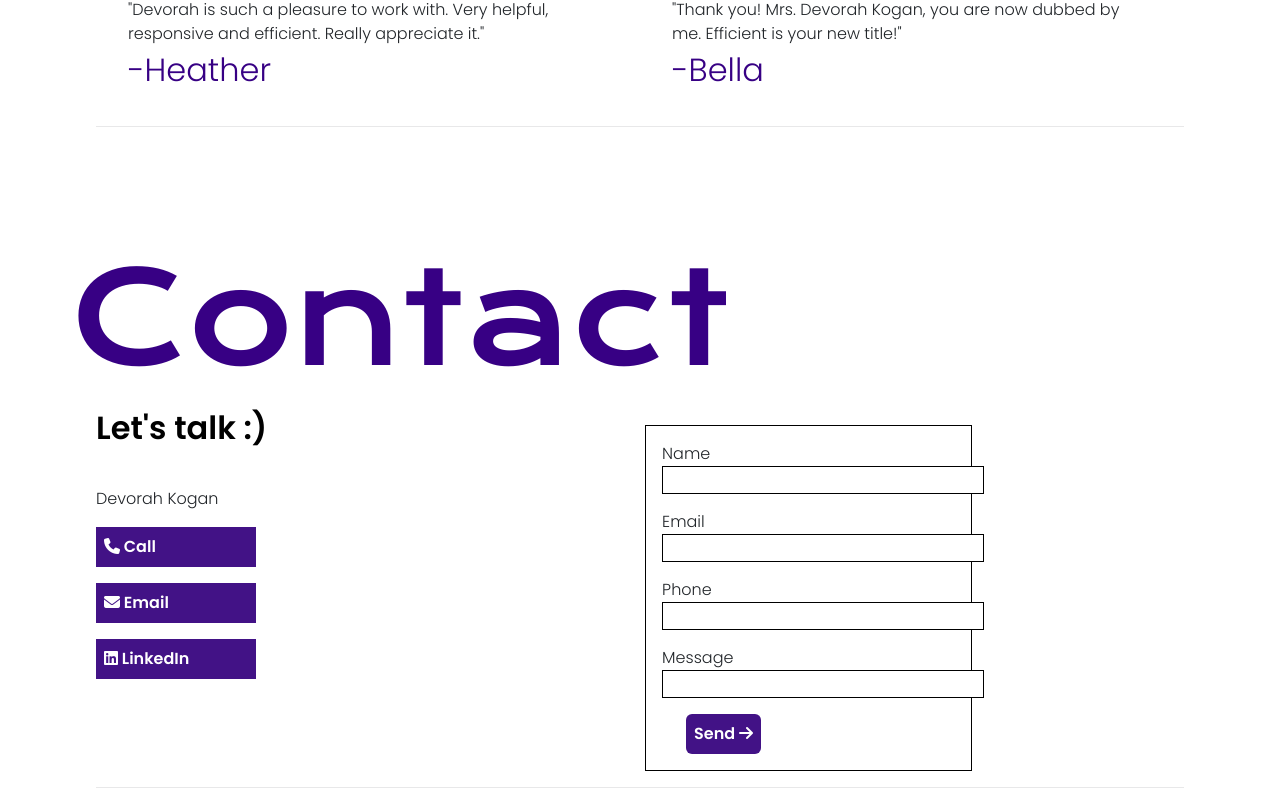
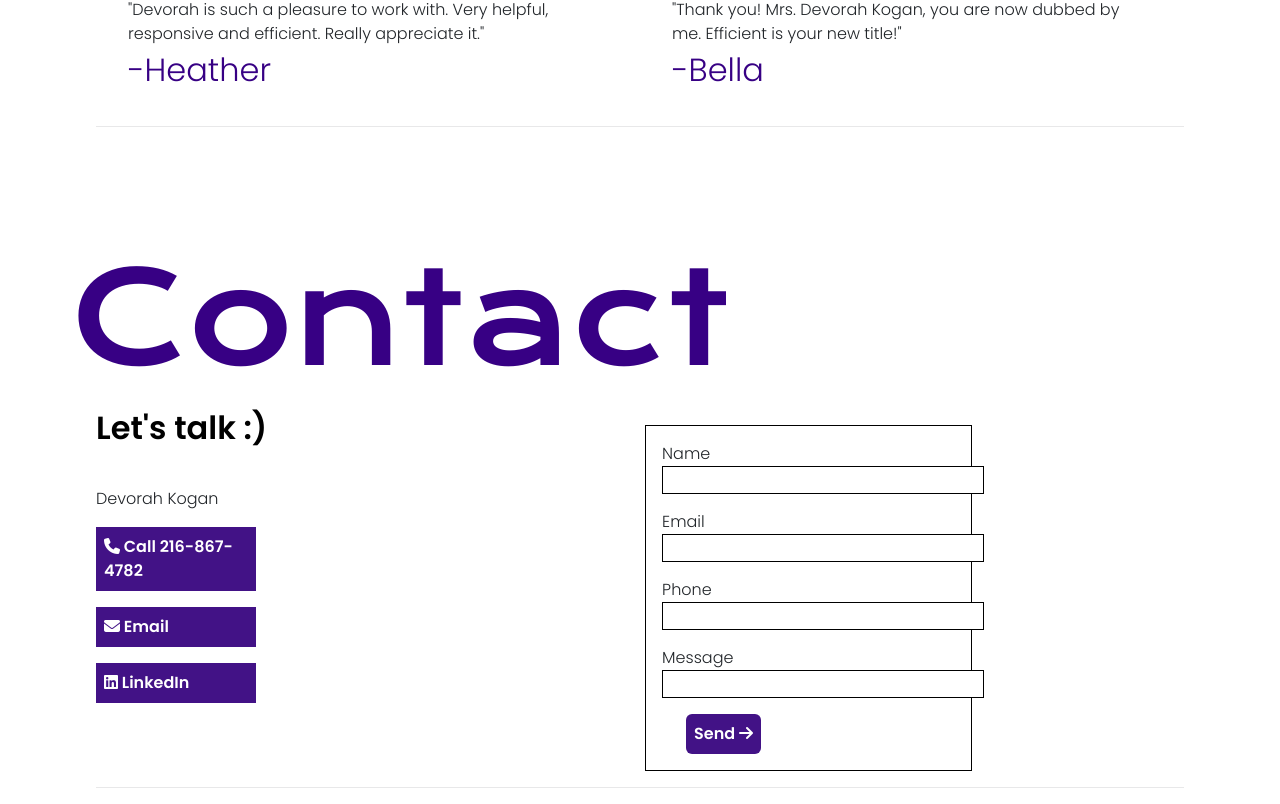
Before and after one commit to devspitz/Portfolio, a React (Create React App) app in the folder client/: page / in a window 1280 px wide. Shown: the part 4151-4955 px from the top of the page. Built offline with nearby package versions, Linux system fonts and the light colour scheme.

Commit message:
Update Contact.js

```diff
--- a/client/src/Contact.js
+++ b/client/src/Contact.js
@@ -69,7 +69,7 @@ export default function Contact() {
                         <h2>Let's talk :)</h2>
                         <p>Devorah Kogan</p>
 
-                        <a href="tel:2168674782" className='btn'><i className="fa-solid fa-phone"></i> Call </a>
+                        <a href="tel:2168674782" className='btn'><i className="fa-solid fa-phone"></i> Call 216-867-4782</a>
 
                         <a href="mailto:spitzdev@gmail.com" className='btn'><i className="fa-solid fa-envelope"></i> Email</a>
 
```
